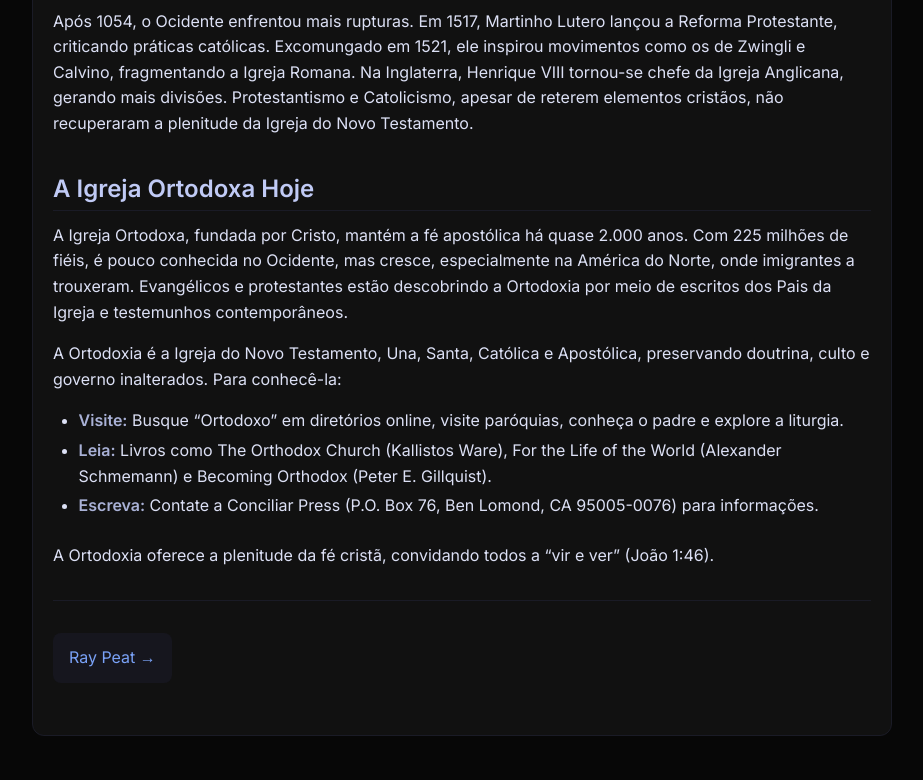
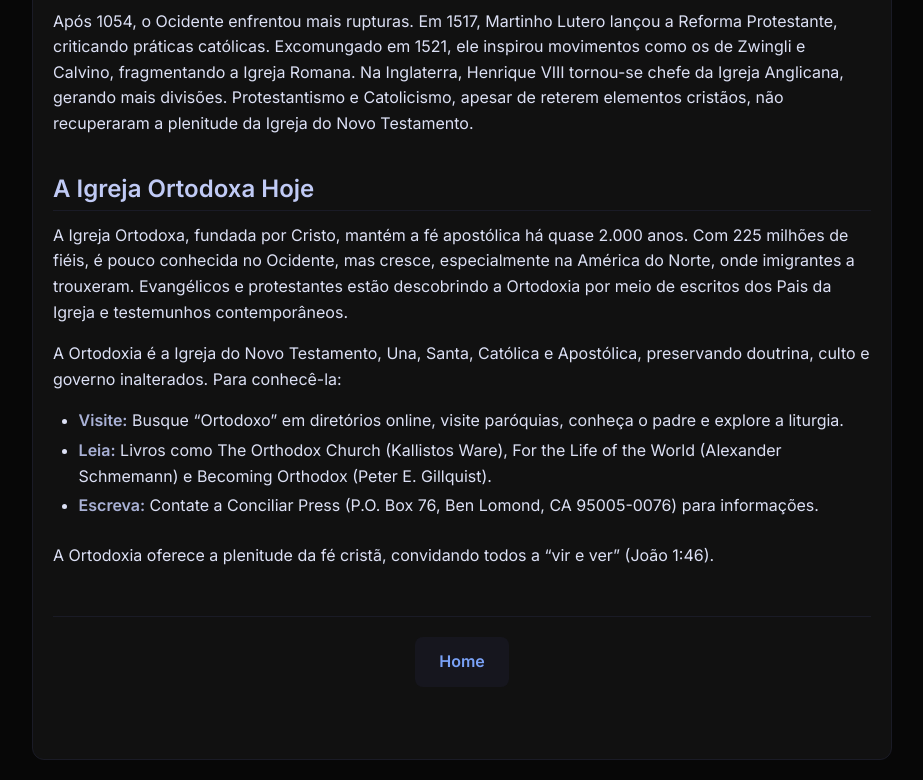
Before and after one commit to bzruno/brunofreitas, a plain HTML site: page artigos/igreja/index.html in a window 1280 px wide. Shown: the part 2884-3664 px from the top of the page, without its empty margins (178-1101 px from the left). Before the commit the page ends 3640 px from the top, so only its background shows below. Drawn offline with Linux system fonts and the light colour scheme.

Commit message:
script atualizado

```diff
--- a/artigos/igreja/index.html
+++ b/artigos/igreja/index.html
@@ -13,8 +13,6 @@
   <main>
 <h1><a href="/">Igreja</a></h1>
 
-
-
 <div class="article-meta">
   <div>Publicado em: 23 - Jul - 2025</div>
   <div>
@@ -27,7 +25,6 @@
   </div>
 
 </div>
-
 
 <div class="toc">
   <h2>Sumário</h2>
@@ -76,7 +73,6 @@
   </ul>
 </div>
 
-
 <h2 id="o-inicio-no-novo-testamento">O Início no Novo Testamento</h2>
 <p>Para compreender a origem da Igreja, voltemos ao Novo Testamento, especificamente ao Livro de Atos e ao nascimento da Igreja no Pentecostes. Naquele dia, o Espírito Santo desceu sobre os doze apóstolos no Cenáculo, e, à tarde, cerca de 3.000 pessoas creram em Cristo e foram batizadas. As Escrituras registram que a primeira comunidade cristã “se dedicava constantemente ao ensino dos apóstolos, à comunhão, ao partir do pão e às orações” (Atos 2:42).<br/>
 De Jerusalém, a fé em Cristo se espalhou por toda a Judeia, Samaria (Atos 8:5-39), Antioquia e os gentios (Atos 11:19-26). Novas igrejas e convertidos surgiram na Ásia Menor e no Império Romano, conforme descrito em Atos e nas Epístolas. A Igreja não era apenas uma instituição na sociedade romana; Jesus Cristo prometeu o Espírito Santo “para vos guiar a toda a verdade” (João 16:13). Com o cumprimento dessa promessa no Pentecostes, a Igreja nasceu como um organismo vivo, o Corpo de Cristo, descrito por São Paulo como “morada de Deus no Espírito” (Efésios 2:22). Ela não era uma instituição com mistério, mas um mistério com organização, deixando um impacto indelével no mundo e transformando seus membros.<br/>
@@ -115,18 +111,9 @@ Em 1054, o Papa excomungou o Patriarca de Constantinopla, formalizando o cisma.
 <li><strong>Escreva:</strong> Contate a Conciliar Press (P.O. Box 76, Ben Lomond, CA 95005-0076) para informações.</li>
 </ul>
 <p>A Ortodoxia oferece a plenitude da fé cristã, convidando todos a “vir e ver” (João 1:46).</p>
-<hr/>
-
-<nav class="article-navigation">
-  <div class="nav-previous">
-
-  </div>
-  <div class="nav-next">
-
-    <a href="/artigos/nutricao">Ray Peat →</a>
-
-  </div>
-</nav>
+<div class="home-link">
+  <a href="https://brunofreitas.my">Home</a>
+</div>
 </main>
 </body>
 
--- a/static/style.css
+++ b/static/style.css
@@ -225,6 +225,31 @@ hr {
   color: #565f89;
 }
 
+/* Home Link */
+.home-link {
+  text-align: center;
+  margin: 3em 0 2em;
+  padding: 20px;
+  border-top: 1px solid #1a1b26;
+}
+
+.home-link a {
+  display: inline-block;
+  padding: 12px 24px;
+  background: #16161e;
+  border-radius: 8px;
+  color: #7aa2f7;
+  text-decoration: none;
+  font-weight: 600;
+  transition: all 0.2s ease;
+}
+
+.home-link a:hover {
+  background: #1a1b26;
+  color: #7dcfff;
+  transform: translateY(-2px);
+}
+
 /* Table of Contents */
 .toc {
   background: #16161e;
@@ -270,25 +295,6 @@ hr {
 
 .toc-list .toc-h3 {
   padding-left: 4em;
-}
-
-/* Navigation */
-.article-navigation {
-  margin: 2em 0;
-  display: table;
-  width: 100%;
-}
-
-.article-navigation a {
-  display: table-cell;
-  padding: 12px 16px;
-  border-radius: 8px;
-  background: #16161e;
-  text-align: center;
-}
-
-.article-navigation a:hover {
-  background: #1a1b26;
 }
 
 /* Categories */
@@ -405,15 +411,6 @@ figcaption {
     font-size: 1.75em;
   }
 
-  .article-navigation {
-    display: block;
-  }
-
-  .article-navigation a {
-    display: block;
-    margin-bottom: 10px;
-  }
-
   .category-list li {
     display: block;
     margin: 0 0 8px;
```
Also changed, not shown: artigos/nutricao/index.html (+3 -15 lines), index.html (+1 -1 lines), series/ia-basica/sql/index.html (+3 -13 lines), series/sql-basico/sql/index.html (+3 -13 lines).
